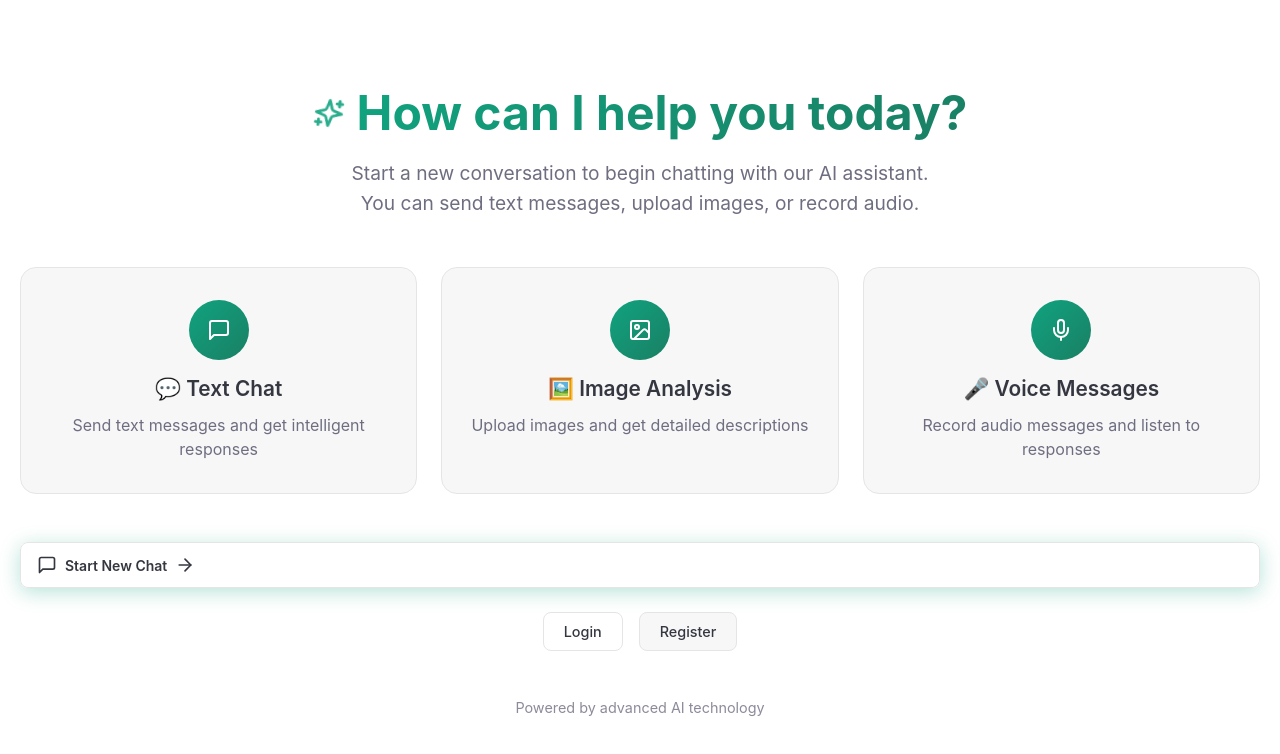
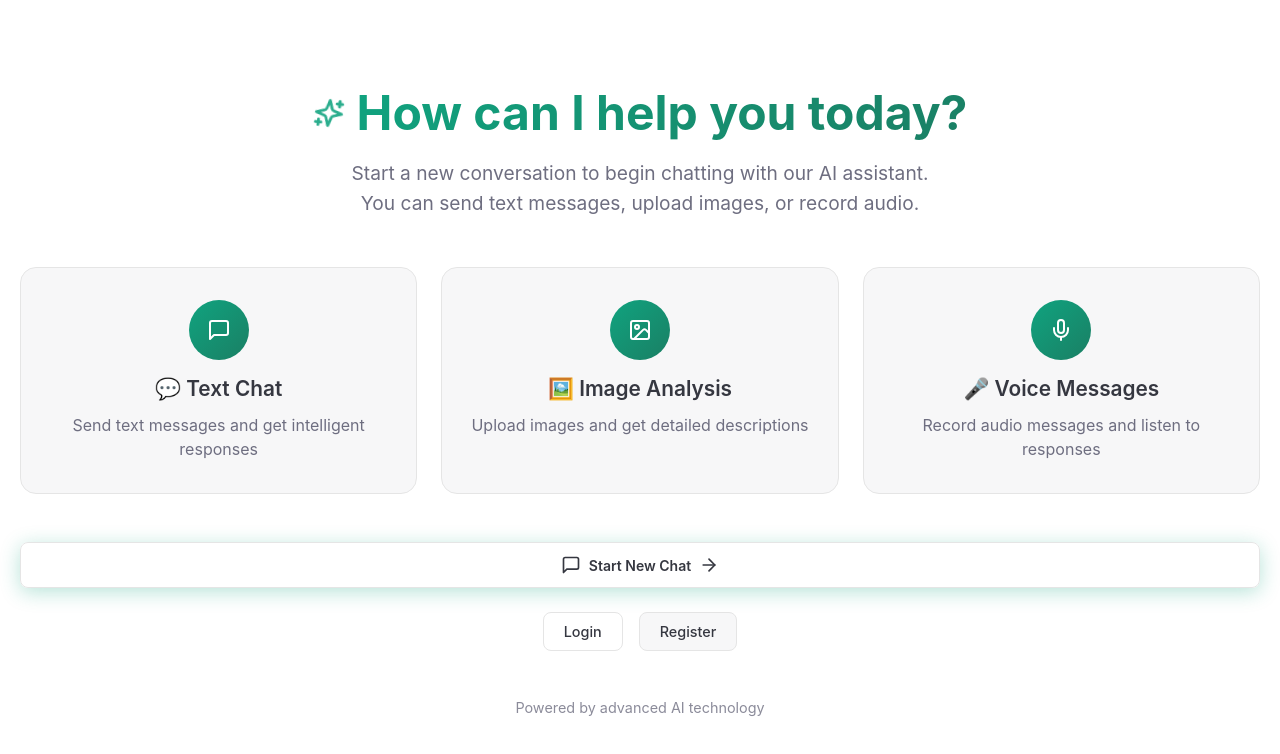
Before and after one commit to razeejafri/multimedia-chatbot, a React (Create React App) app in the folder frontend/: page / in a window 1280 px wide. Shown: the top 754 px of the page. Built offline with nearby package versions, Linux system fonts and the light colour scheme; no server answers.

Commit message:
some changes in login and register pages

```diff
--- a/frontend/src/pages/Welcome.css
+++ b/frontend/src/pages/Welcome.css
@@ -138,6 +138,10 @@
 
 .action-section {
   margin-bottom: 48px;
+  display: flex;
+  justify-content: center;
+  align-items: center;
+  flex-direction: column;
 }
 
 .new-chat-button {
@@ -156,6 +160,8 @@
   box-shadow: 0 4px 20px rgba(16, 163, 127, 0.3);
   position: relative;
   overflow: hidden;
+  /* width: 100px; */
+  justify-content: center;
 }
 
 .new-chat-button::before {
@@ -171,11 +177,16 @@
 
 .new-chat-button:hover::before {
   left: 100%;
+
 }
 
 .new-chat-button:hover {
   transform: translateY(-2px);
   box-shadow: 0 8px 30px rgba(16, 163, 127, 0.4);
+  animation-duration: 2s;
+  width: 240px;
+  /* rotate: 5deg; */
+
 }
 
 .new-chat-button:active {
@@ -204,6 +215,9 @@
 .quick-action-button:hover {
   background: var(--bg-secondary);
   border-color: var(--border-hover);
+  rotate: -2deg;
+  animation-duration: 2s;
+  border-color: #10a37f;
 }
 
 .quick-action-button.secondary {
@@ -212,6 +226,10 @@
 
 .quick-action-button.secondary:hover {
   background: var(--bg-hover);
+    box-shadow: 0 4px 12px rgba(16, 163, 127, 0.1);
+    rotate: 2deg;
+    animation-duration: 1s;
+
 }
 
 .welcome-user {
--- a/frontend/src/pages/Welcome.js
+++ b/frontend/src/pages/Welcome.js
@@ -69,7 +69,7 @@ const Welcome = () => {
         </div>
 
         <div className="features-grid" >
-           <div className="feature-card" onClick={() => isAuthenticated ? navigate('/chat') : navigate('/login')}>
+           <div className="feature-card" >
              <div className="feature-icon">
                <MessageSquare size={24} />
              </div>
```
